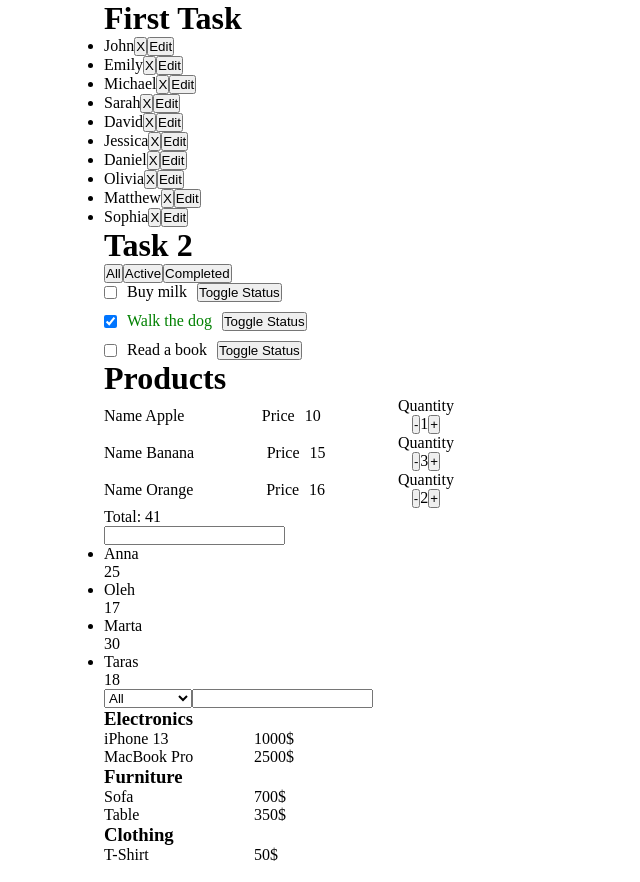
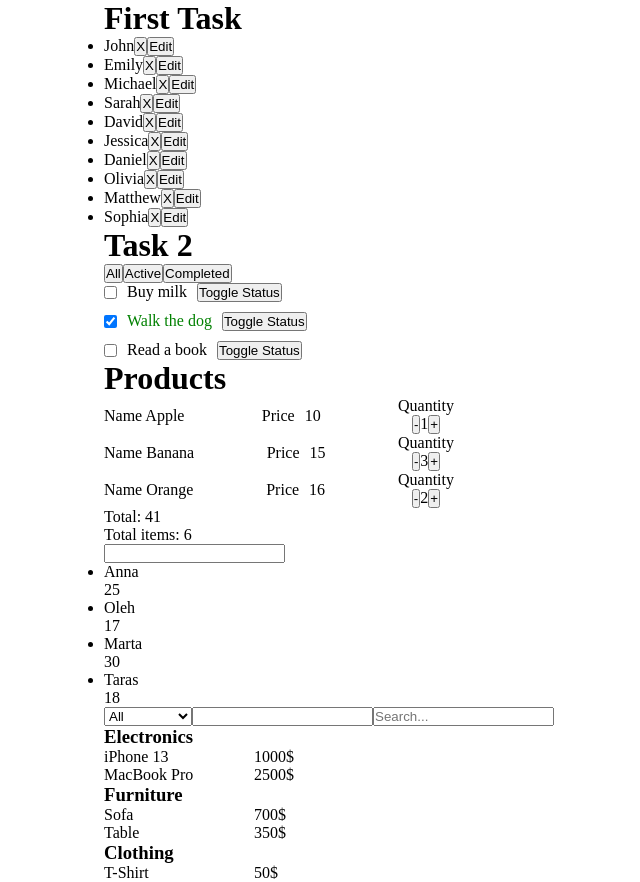
Before and after one commit to DenisFR2727/support_react-components, a React (Vite) app: page / in a window 1280 px wide. Shown: the whole page, without its empty margins (24-664 px from the left). Built offline with nearby package versions, Linux system fonts and the light colour scheme.

Commit message:
add in Shopping component total quantity items

```diff
--- a/src/components/FilterUser/FilterSelect.tsx
+++ b/src/components/FilterUser/FilterSelect.tsx
@@ -14,6 +14,8 @@ export default function ProductFilter({
 }) {
   const [categoryValue, setCategoryValue] = useState<string>("All");
   const [maxPrice, setMaxPrice] = useState<number | null>(null);
+  const [searchTerm, setSearchTerm] = useState<string>("");
+
   const categorys = ["All", "Electronics", "Furniture", "Clothing"];
 
   const changeValueCategory = (e: React.ChangeEvent<HTMLSelectElement>) => {
@@ -37,9 +39,13 @@ export default function ProductFilter({
     if (maxPrice !== null) {
       filtered = filtered.filter((prod) => prod.price <= maxPrice);
     }
-
+    if (searchTerm) {
+      filtered = filtered.filter((product) =>
+        product.name.toLowerCase().includes(searchTerm.toLowerCase())
+      );
+    }
     return filtered;
-  }, [maxPrice, products, categoryValue]);
+  }, [maxPrice, products, categoryValue, searchTerm]);
 
   const groupProducts = useMemo(() => {
     return filteredProducts.reduce<Record<string, ProductsProps[]>>(
@@ -69,6 +75,11 @@ export default function ProductFilter({
       <input
         type="number"
         onChange={(e) => setMaxPrice(e.target.value ? +e.target.value : null)}
+      />
+      <input
+        type="text"
+        placeholder="Search..."
+        onChange={(e) => setSearchTerm(e.target.value)}
       />
       <div className="products">
         {Object.entries(groupProducts).map(([categoryValue, products]) => (
--- a/src/components/FoodBasket/ShoppingCart.tsx
+++ b/src/components/FoodBasket/ShoppingCart.tsx
@@ -20,6 +20,7 @@ export default function ShoppingCart() {
     (acc, next) => acc + next.price * next.quantity,
     0
   );
+  const totalItems = products.reduce((acc, next) => acc + next.quantity, 0);
 
   const decrement = (productId: number) => {
     const updateCountDecrement = products.map((product) =>
@@ -66,6 +67,7 @@ export default function ShoppingCart() {
           </li>
         ))}
         <div>Total: {totalSum}</div>
+        <div>Total items: {totalItems}</div>
       </ul>
     </div>
   );
```
